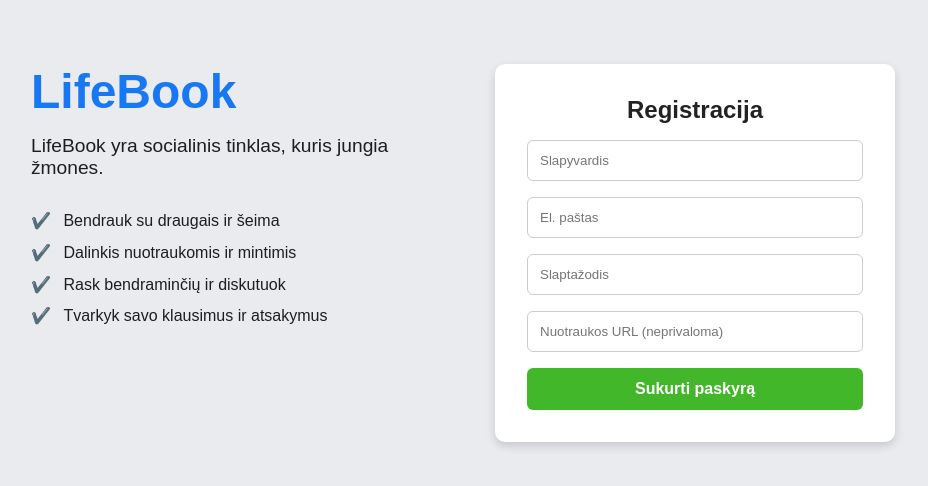
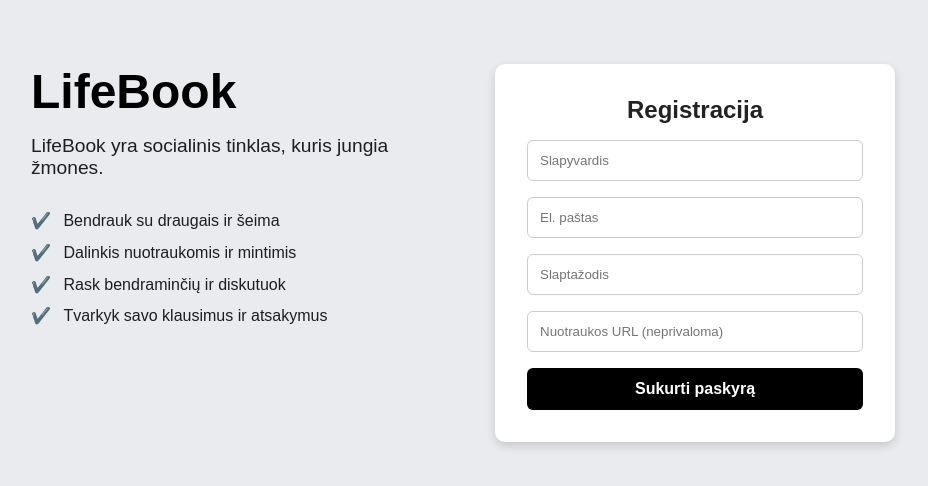
Before and after one commit to fAntomlt/baigiamasisdarbas, a React (Vite) app: page /register in a window 1280 px wide. Shown: the top 486 px of the page, without its empty margins (177-1105 px from the left). Built offline with nearby package versions, Linux system fonts and the light colour scheme.

Commit message:
Colorings changed

```diff
--- a/src/components/atoms/Button.jsx
+++ b/src/components/atoms/Button.jsx
@@ -3,7 +3,7 @@ import styled from 'styled-components';
 const Button = styled.button`
   width: 100%;
   padding: 0.75rem;
-  background-color: #42b72a;
+  background-color:rgb(0, 0, 0);
   color: white;
   border: none;
   font-weight: bold;
--- a/src/pages/RegisterPage.jsx
+++ b/src/pages/RegisterPage.jsx
@@ -20,7 +20,7 @@ const LeftColumn = styled.div`
 
 const Logo = styled.h1`
   font-size: 3rem;
-  color: #1877f2;
+  color:rgb(0, 0, 0);
   margin-bottom: 1rem;
 `;
 
```
